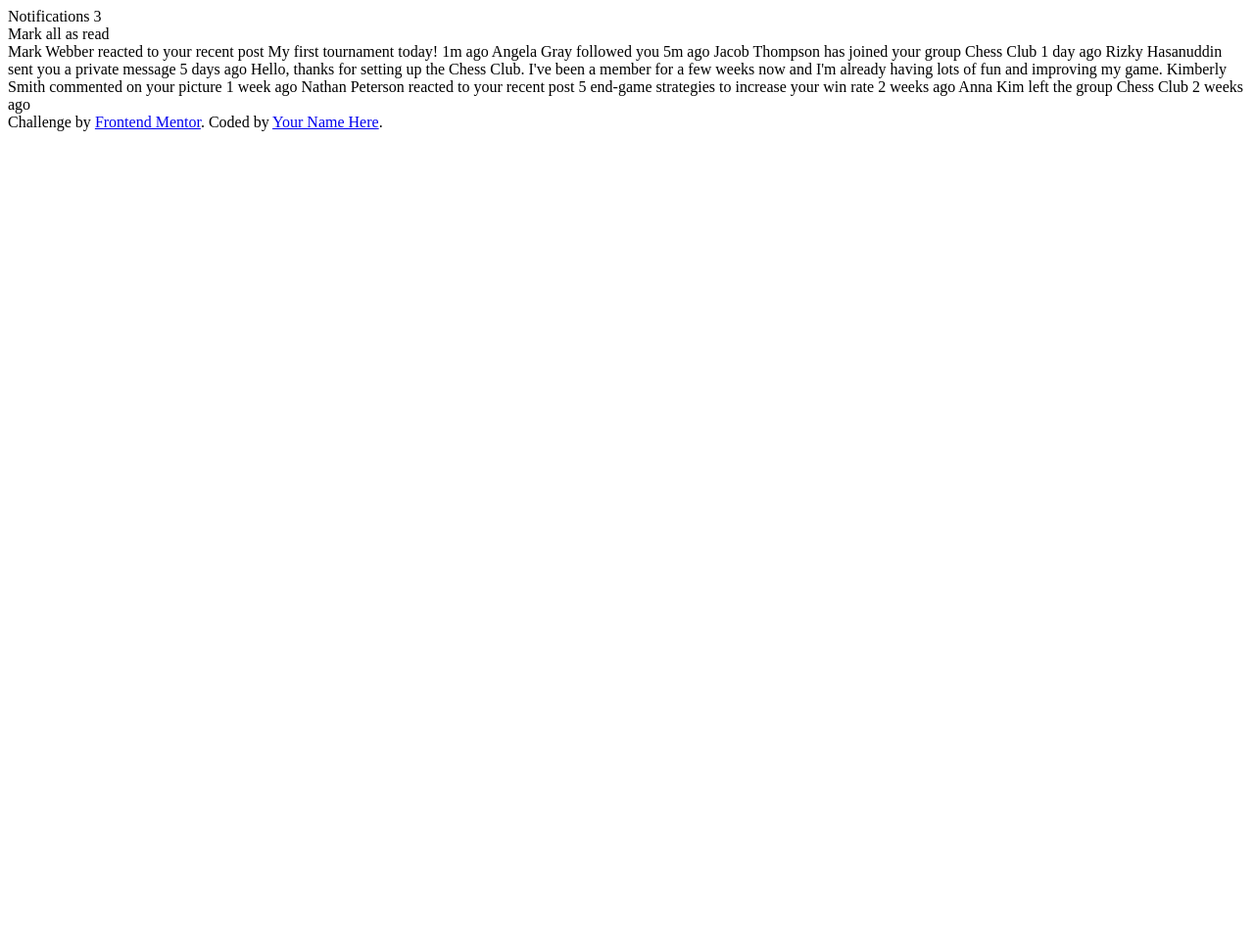
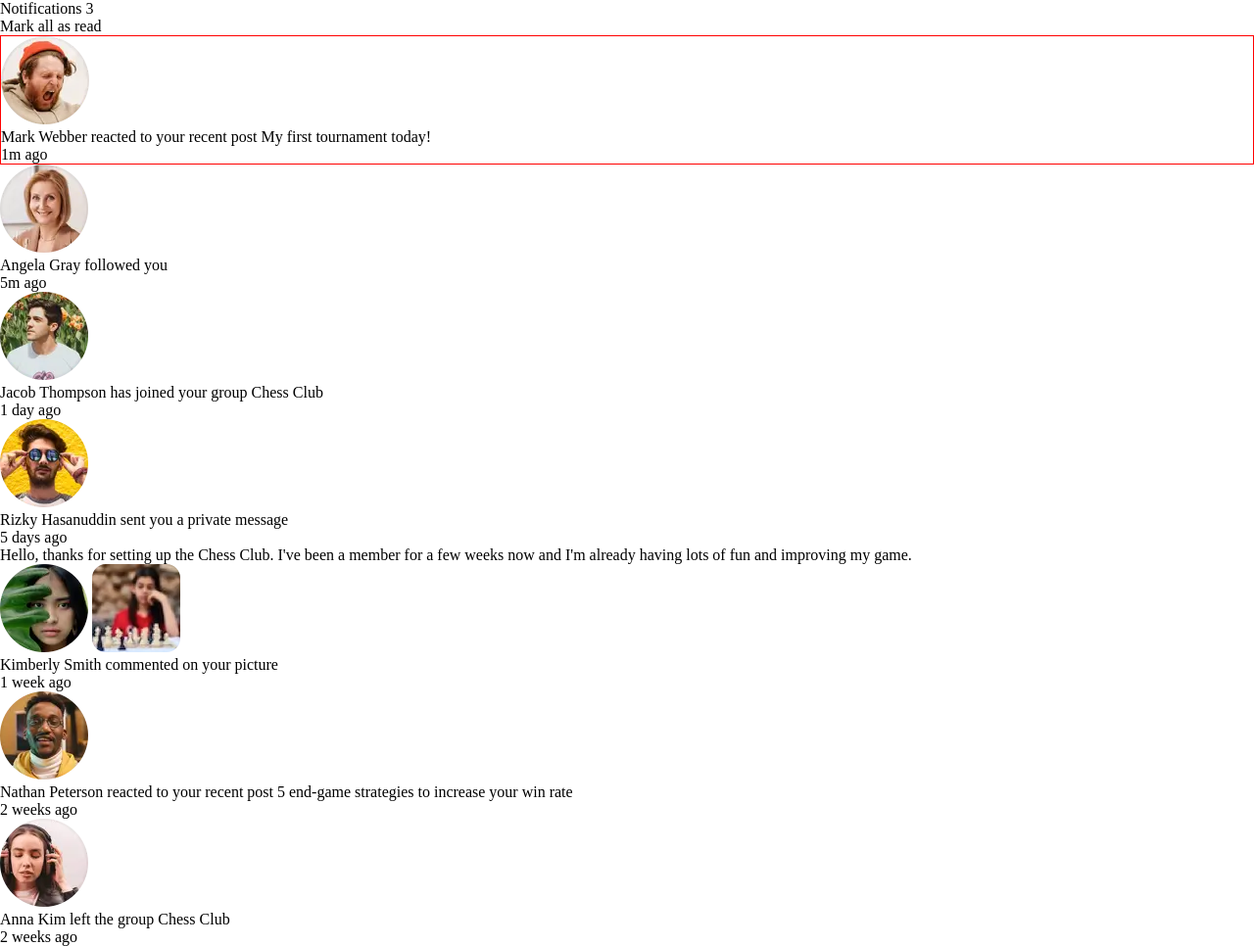
Before and after one commit to JoaquinWald/notif-page-1, a plain HTML site: page index.html in a window 1280 px wide. Shown: the whole page at 98% size. Before the commit the page ends 800 px from the top, so only its background shows below. Drawn offline with Linux system fonts and the light colour scheme.

Commit message:
add text and images to html

```diff
--- a/css/style.css
+++ b/css/style.css
@@ -0,0 +1,31 @@
+* {
+  box-sizing: border-box;
+  margin: 0;
+  padding: 0;
+}
+
+html {
+  font-size: 62.5;
+}
+
+
+:root {
+  /* Colors*/
+  /* Primary*/
+  --Red: hsl(1, 90%, 64%);
+  --Blue: hsl(219, 85%, 26%);
+
+  /* Neutral */
+  --White: hsl(0, 0%, 100%);
+  --Very-light-grayish-blue: hsl(210, 60%, 98%);
+  --Light-grayish-blue-1: hsl(211, 68%, 94%);
+  --Light-grayish-blue-2: hsl(205, 33%, 90%);
+  --Grayish-blue: hsl(219, 14%, 63%);
+  --Dark-grayish-blue: hsl(219, 12%, 42%);
+  --Very-dark-blue: hsl(224, 21%, 14%);
+}
+
+
+.mark-webber{
+  border: solid 0.1rem red;
+}
--- a/index.html
+++ b/index.html
@@ -28,7 +28,7 @@
 
 <body>
 
-  <header class="">
+  <header>
     <section class="">
       Notifications 3
     </section>
@@ -36,40 +36,81 @@
       Mark all as read
     </section>
   </header>
+
+
   <main>
     <section>
+
+      <article class="mark-webber">
+        <img src="./assets/images/avatar-mark-webber.webp" alt="Mark">
+        <p>Mark Webber reacted to your recent post My first tournament today!</p>
+        <span>
+          1m ago
+        </span>
+      </article>
+
+      <article class="angela-gray">
+        <img src="./assets/images/avatar-angela-gray.webp" alt="Angela">
+        <p>Angela Gray followed you</p>
+        <span>
+          5m ago
+        </span>
+      </article>
+
+      <article class="jacob-thompson">
+        <img src="./assets/images/avatar-jacob-thompson.webp" alt="Jacob">
+        <p>Jacob Thompson has joined your group Chess Club</p>
+        <span>
+          1 day ago
+        </span>
+      </article>
+
+      <article class="Rizky">
+        <img src="./assets/images/avatar-rizky-hasanuddin.webp" alt="Rizky">
+        <p>Rizky Hasanuddin sent you a private message</p>
+        <span>
+          5 days ago
+        </span>
+        <p>Hello, thanks for setting up the Chess Club. I've been a member for a few weeks now and
+        I'm already having lots of fun and improving my game.</p>
+      </article>
+
+      <article class="kimberly">
+        <img src="./assets/images/avatar-kimberly-smith.webp" alt="Kimberly">
+        <img src="./assets/images/image-chess.webp" alt="Chess">
+        <p>Kimberly Smith commented on your picture</p>
+        <span>
+          1 week ago
+        </span>
+      </article>
+
+      <article class="nathan">
+        <img src="./assets/images/avatar-nathan-peterson.webp" alt="Nathan">
+        <p>Nathan Peterson reacted to your recent post 5 end-game strategies to increase your win rate</p>
+        <span>
+          2 weeks ago
+        </span>
+      </article>
+
+      <article class="anna">
+        <img src="./assets/images/avatar-anna-kim.webp" alt="Anna">
+        <p>Anna Kim left the group Chess Club</p>
+        <span>
+          2 weeks ago
+        </span>
+      </article>
+
 
     </section>
   </main>
 
 
-  Mark Webber reacted to your recent post My first tournament today!
-  1m ago
 
-  Angela Gray followed you
-  5m ago
 
-  Jacob Thompson has joined your group Chess Club
-  1 day ago
-
-  Rizky Hasanuddin sent you a private message
-  5 days ago
-  Hello, thanks for setting up the Chess Club. I've been a member for a few weeks now and
-  I'm already having lots of fun and improving my game.
-
-  Kimberly Smith commented on your picture
-  1 week ago
-
-  Nathan Peterson reacted to your recent post 5 end-game strategies to increase your win rate
-  2 weeks ago
-
-  Anna Kim left the group Chess Club
-  2 weeks ago
-
-  <div class="attribution">
+  <!-- <div class="attribution">
     Challenge by <a href="https://www.frontendmentor.io?ref=challenge" target="_blank">Frontend Mentor</a>.
     Coded by <a href="#">Your Name Here</a>.
-  </div>
+  </div> -->
 </body>
 
 </html>
```
